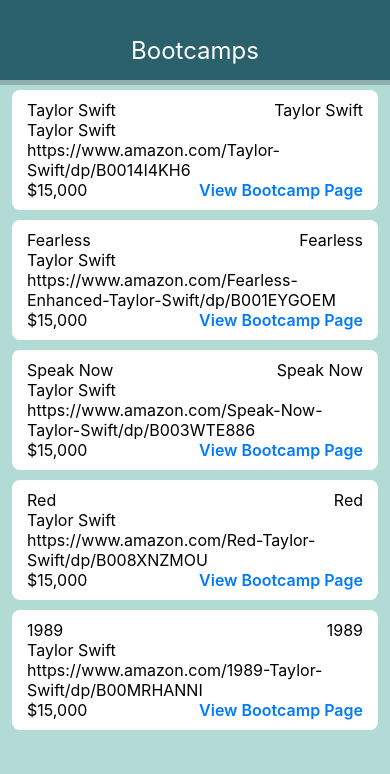
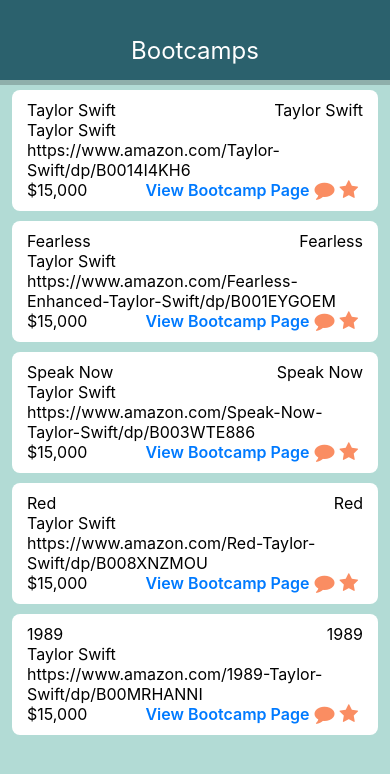
Before and after one commit to deyanp19/bootcampapp, a React Native app: screen / in a window 390 px wide. Shown: the top 774 px of the page. Built offline with nearby package versions, Linux system fonts and the light colour scheme.

Commit message:
added icons to result tiles

```diff
--- a/src/components/Button/Button.js
+++ b/src/components/Button/Button.js
@@ -35,6 +35,7 @@
         color: '#007aff',
         fontSize: 16,
         fontWeight: '600',
+        marginLeft: 5
         // paddingTop: 10,
         // paddingBottom: 10
     }
--- a/src/components/Results/ResultsTile.js
+++ b/src/components/Results/ResultsTile.js
@@ -3,6 +3,10 @@
 // import data from '../../../data.json';
 import Button from '../Button/Button';
 import ResultsSection from './ResultsSection';
+import Icon from'react-native-vector-icons/FontAwesome';
+const star = (<Icon name ="star" size={20} color="#FA8D62"/>)
+const comment = (<Icon name ="comment" size={20} color="#FA8D62"/>)
+
 
 const ResultsTile = (props) => {
     return (
@@ -24,10 +28,25 @@
             <ResultsSection>
                 <Text style={styles.textStyle}>$15,000</Text>
 
-                <Button
+                {/* <Button
                     onPress={() => Linking.openURL(props.url)}>
                     View Bootcamp Page
-                </Button>
+                </Button>         */}
+                <ResultsSection>
+                    <Button
+                        onPress={() => Linking.openURL(props.url)}>
+                        View Bootcamp Page
+                    </Button>
+
+                    <Button>
+                        {comment}
+                    </Button>
+
+                    <Button>
+                        {star}
+                    </Button>
+                </ResultsSection>
+
             </ResultsSection>
 
 
```
